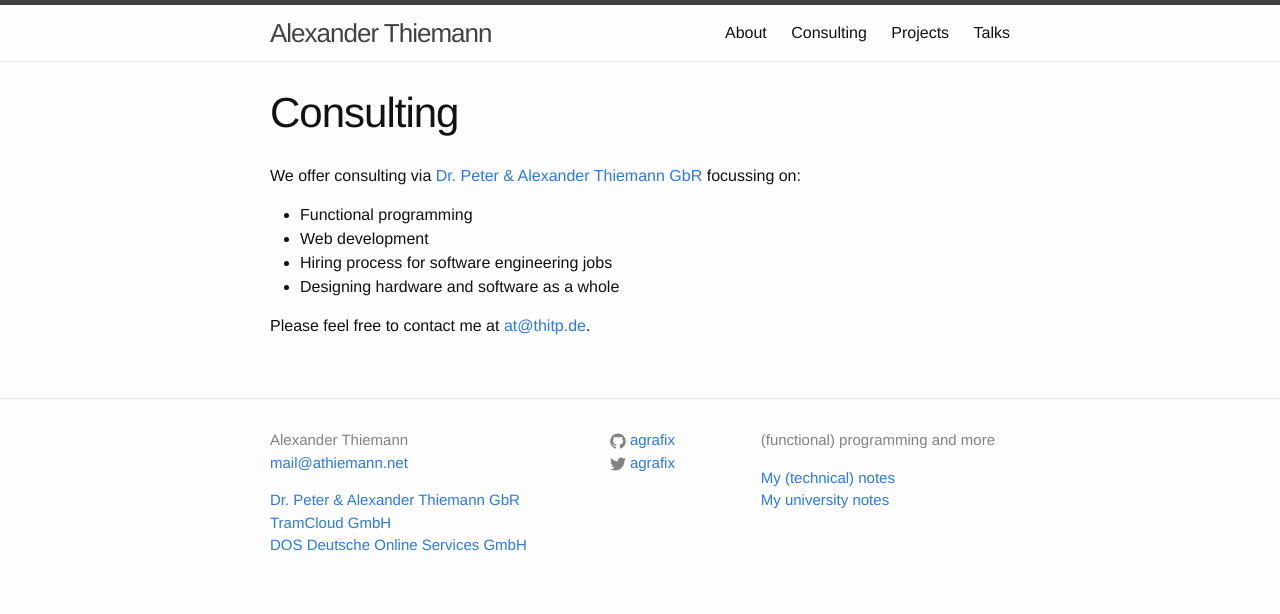
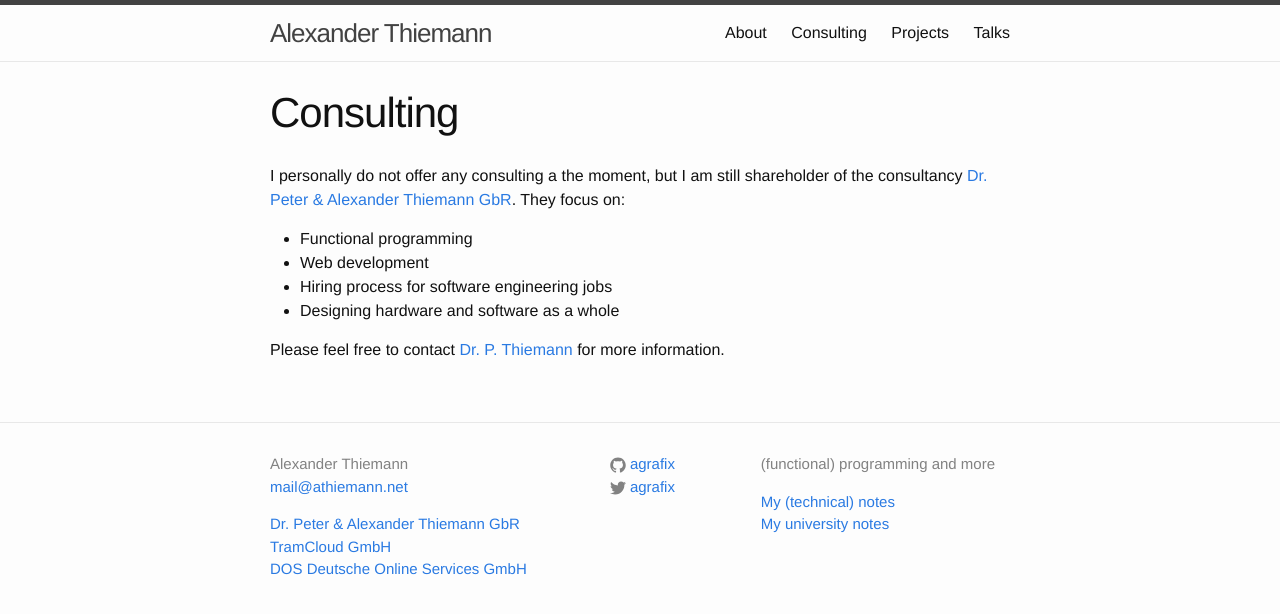
Before and after one commit to agrafix/homepage, a Jekyll site: the page built from consulting.md, in a window 1280 px wide. Shown: the top 614 px of the page. Built offline with Jekyll 4.4.1, drawn with Linux system fonts in a browser that asks for light colours.

Commit message:
consulting update

```diff
--- a/consulting.md
+++ b/consulting.md
@@ -4,14 +4,15 @@ title: Consulting
 permalink: /consulting/
 ---
 
-We offer consulting via [Dr. Peter & Alexander Thiemann GbR][thitp] focussing on:
+I personally do not offer any consulting a the moment, but I am still
+shareholder of the consultancy [Dr. Peter & Alexander Thiemann GbR][thitp]. They focus on:
 
 * Functional programming
 * Web development
 * Hiring process for software engineering jobs
 * Designing hardware and software as a whole
 
-Please feel free to contact me at [at@thitp.de][mail].
+Please feel free to contact [Dr. P. Thiemann][mail] for more information.
 
 [thitp]: http://thitp.de
-[mail]: mailto:at@thitp.de
+[mail]: mailto:pt@thitp.de
```
